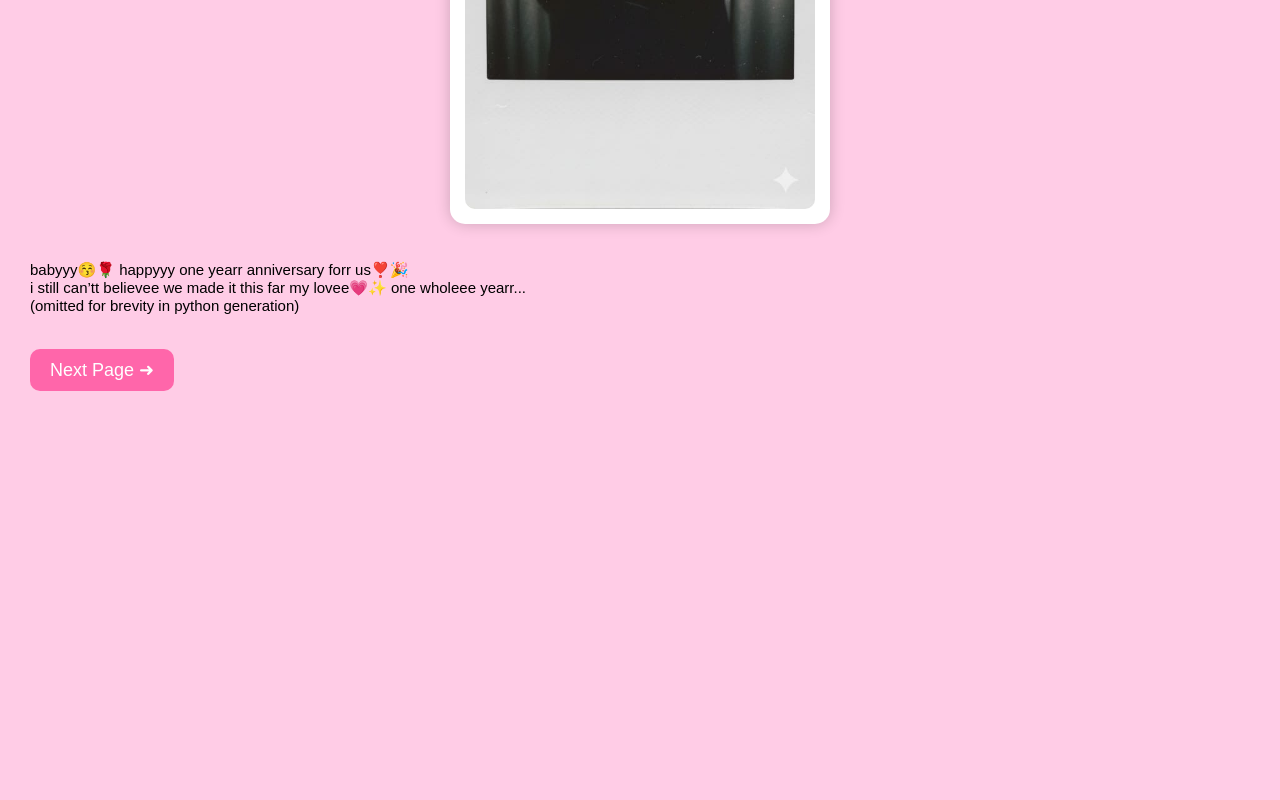
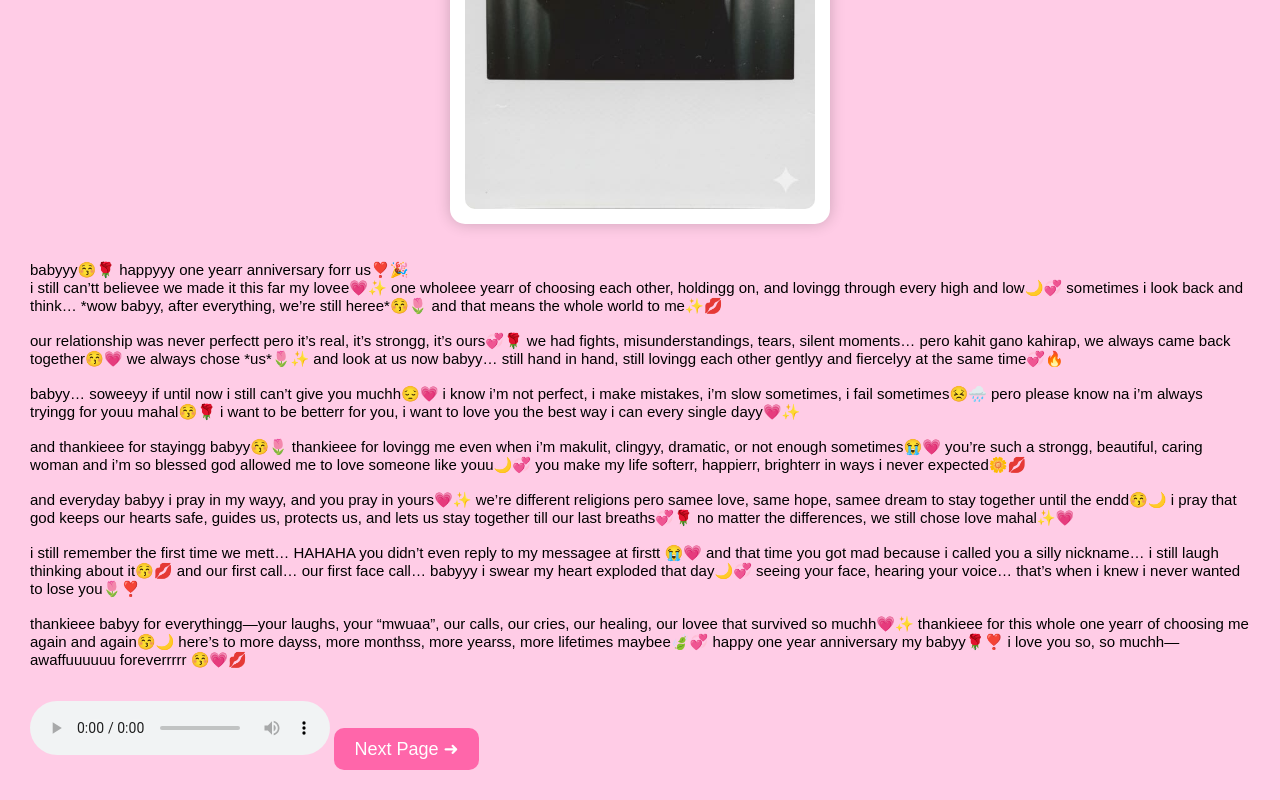
Before and after one commit to lutpiambari/ONEE-YEARS-ANNIVERSARYY-, a plain HTML site: page index.html in a window 1280 px wide. Shown: the part 636-1436 px from the top of the page. Before the commit the page ends 1057 px from the top, so only its background shows below. Drawn offline with Linux system fonts and the light colour scheme.

Commit message:
index.html

```diff
--- a/index.html
+++ b/index.html
@@ -16,9 +16,25 @@
 
   <p style="white-space:pre-line; margin-top:20px; font-size:15px;">
 babyyy😚🌹 happyyy one yearr anniversary forr us❣️🎉
-i still can’tt believee we made it this far my lovee💗✨ one wholeee yearr...
-(omitted for brevity in python generation)
+i still can’tt believee we made it this far my lovee💗✨ one wholeee yearr of choosing each other, holdingg on, and lovingg through every high and low🌙💞 sometimes i look back and think… *wow babyy, after everything, we’re still heree*😚🌷 and that means the whole world to me✨💋
+
+our relationship was never perfectt pero it’s real, it’s strongg, it’s ours💞🌹 we had fights, misunderstandings, tears, silent moments… pero kahit gano kahirap, we always came back together😚💗 we always chose *us*🌷✨ and look at us now babyy… still hand in hand, still lovingg each other gentlyy and fiercelyy at the same time💞🔥
+
+babyy… soweeyy if until now i still can’t give you muchh😔💗 i know i’m not perfect, i make mistakes, i’m slow sometimes, i fail sometimes😣🌧️ pero please know na i’m always tryingg for youu mahal😚🌹 i want to be betterr for you, i want to love you the best way i can every single dayy💗✨
+
+and thankieee for stayingg babyy😚🌷 thankieee for lovingg me even when i’m makulit, clingyy, dramatic, or not enough sometimes😭💗 you’re such a strongg, beautiful, caring woman and i’m so blessed god allowed me to love someone like youu🌙💞 you make my life softerr, happierr, brighterr in ways i never expected🌼💋
+
+and everyday babyy i pray in my wayy, and you pray in yours💗✨ we’re different religions pero samee love, same hope, samee dream to stay together until the endd😚🌙 i pray that god keeps our hearts safe, guides us, protects us, and lets us stay together till our last breaths💞🌹 no matter the differences, we still chose love mahal✨💗
+
+i still remember the first time we mett… HAHAHA you didn’t even reply to my messagee at firstt 😭💗 and that time you got mad because i called you a silly nickname… i still laugh thinking about it😚💋 and our first call… our first face call… babyyy i swear my heart exploded that day🌙💞 seeing your face, hearing your voice… that’s when i knew i never wanted to lose you🌷❣️
+
+thankieee babyy for everythingg—your laughs, your “mwuaa”, our calls, our cries, our healing, our lovee that survived so muchh💗✨ thankieee for this whole one yearr of choosing me again and again😚🌙 here’s to more dayss, more monthss, more yearss, more lifetimes maybee🍃💞 happy one year anniversary my babyy🌹❣️ i love you so, so muchh—awaffuuuuuu foreverrrrr 😚💗💋
+
   </p>
+
+  <audio controls src="music1.mp3">
+Browser Anda tidak mendukung tag audio.
+  </audio>
 
   <button onclick="nextPage()">Next Page ➜</button>
 </div>
```
